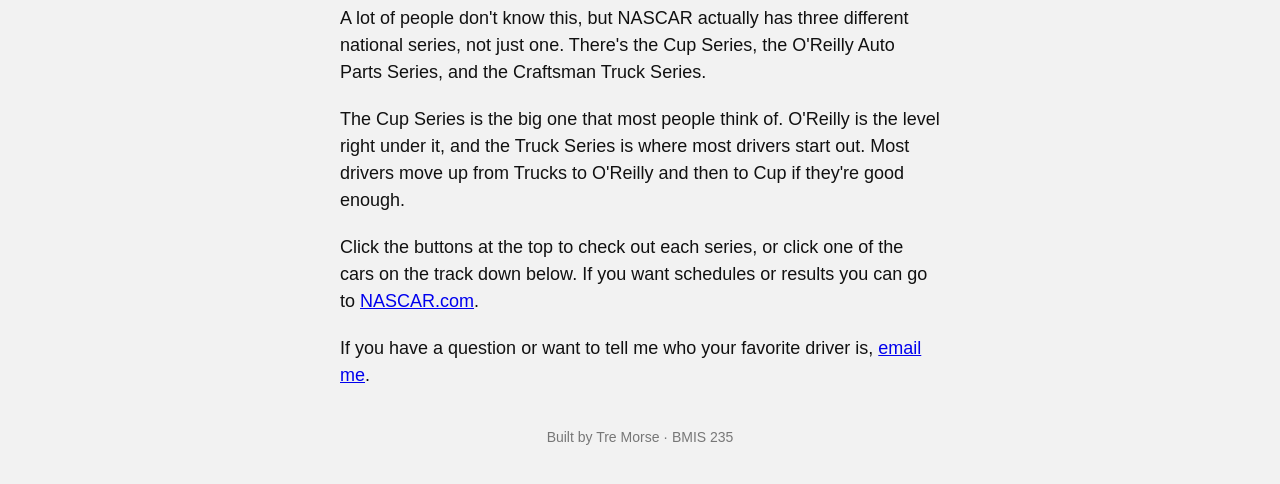
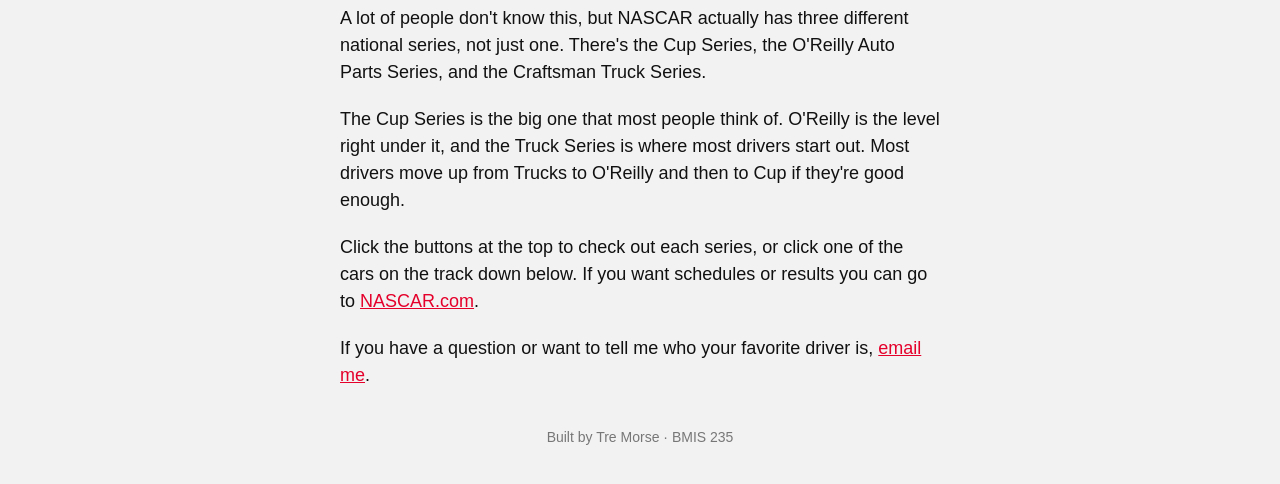
Before and after one commit to rmorse23/bmis235-html-3, a plain HTML site: page index.html in a window 1280 px wide. Shown: the part 178-662 px from the top of the page. Drawn offline with Linux system fonts and the light colour scheme.

Commit message:
Red links that turn black on hover

```diff
--- a/styles.css
+++ b/styles.css
@@ -66,3 +66,12 @@ footer {
 nav img {
     border-radius: 8px;
 }
+
+/* new style 2: red links that turn black when you hover */
+a {
+    color: #E4002B;
+}
+
+a:hover {
+    color: #111111;
+}
```
